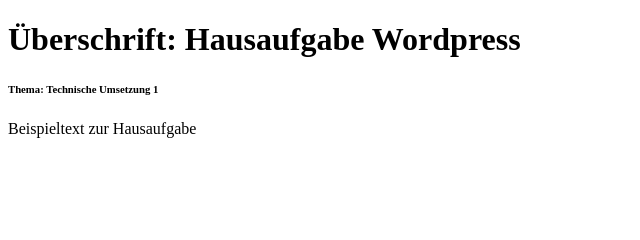
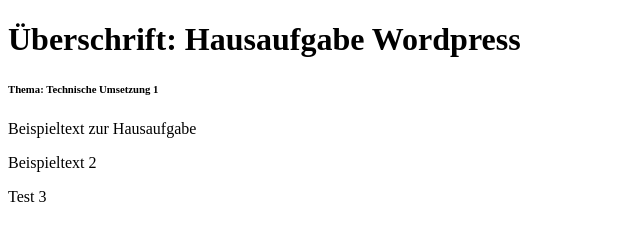
Before and after one commit to Checki04/Schulung-Wordpress-Technische-Umsetzung-1, a plain HTML site: page index.html in a window 1280 px wide. Shown: the whole page, without its empty margins (0-640 px from the left). Drawn offline with Linux system fonts and the light colour scheme.

Commit message:
Update index.html

```diff
--- a/index.html
+++ b/index.html
@@ -9,6 +9,14 @@
   <h6>Thema: Technische Umsetzung 1</h6>
 
   <p>Beispieltext zur Hausaufgabe</p>
+
+  <div>
+    <p>Beispieltext 2</p>
+    <div>
+      <p>Test 3</p>
+    </div>
+  </div>
+
 </body>
 
 </html>
```
